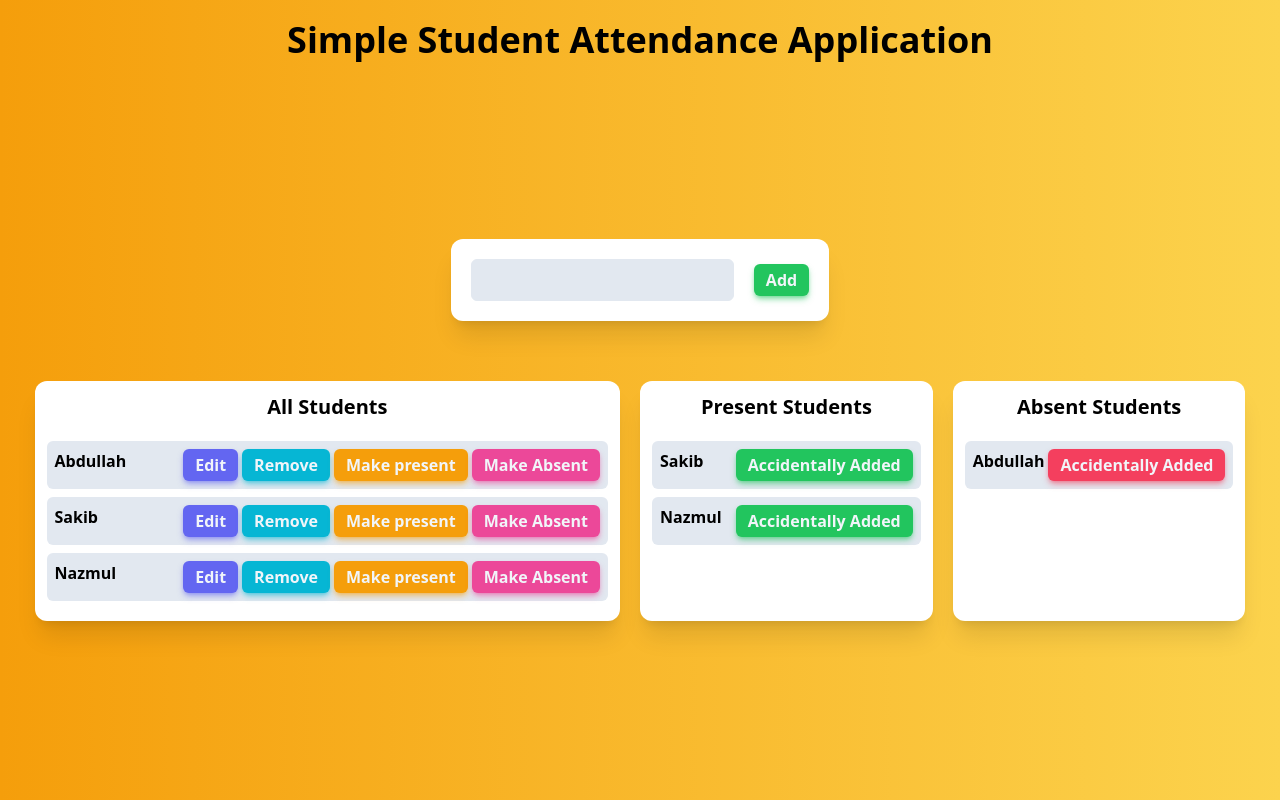
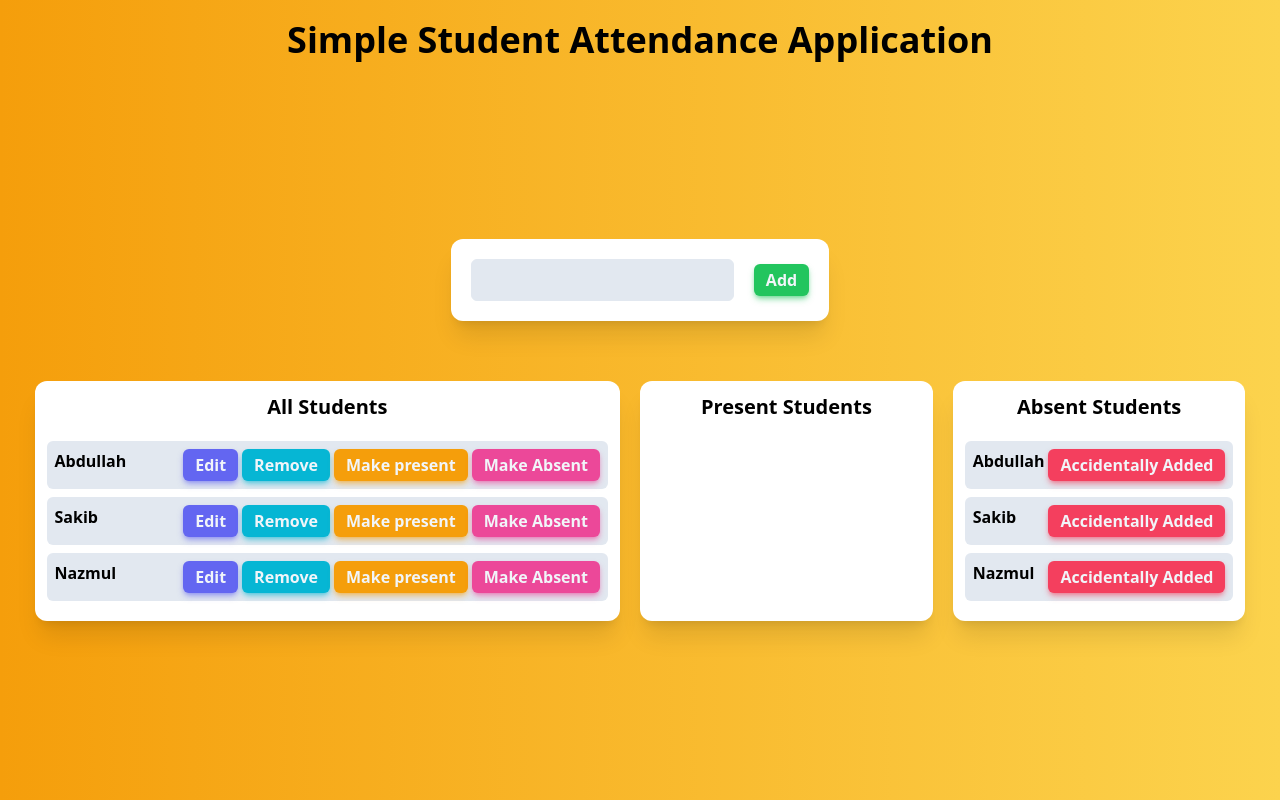
Before and after one commit to Nazmul1582/frontend-applications, a React (Create React App) app: page / in a window 1280 px wide. Built offline with nearby package versions, Linux system fonts and the light colour scheme; data requests are answered from the project's data file.

Commit message:
Student Attendance Application using Fetch API

```diff
--- a/src/components/AllStudents.js
+++ b/src/components/AllStudents.js
@@ -24,34 +24,15 @@ export default function AllStudents({ states }) {
     }).then(() => getStudents());
   };
 
-  const makePresentStudent = (studentId) => {
-    const singleStudent = students.find((student) => student.id === studentId);
-    if (singleStudent.isPresent === true || singleStudent.isPresent === false) {
-      alert(`${singleStudent.name} is already in a list`);
+  const attendanceHandler = (studentId, value) => {
+    const student = students.find((student) => (student.id = studentId));
+    if (student.isPresent !== "") {
+      alert(`${student.name} is already in a list!`);
       return;
     }
-
     fetch(`http://localhost:5000/students/${studentId}`, {
       method: "PATCH",
-      body: JSON.stringify({
-        isPresent: true,
-      }),
-      headers: {
-        "Content-Type": "application/json; charset=UTF-8",
-      },
-    }).then(() => getStudents());
-  };
-
-  const makeAbsentStudent = (studentId) => {
-    const singleStudent = students.find((student) => student.id === studentId);
-    if (singleStudent.isPresent === true || singleStudent.isPresent === false) {
-      alert(`${singleStudent.name} is already in a list`);
-      return;
-    }
-
-    fetch(`http://localhost:5000/students/${studentId}`, {
-      method: "PATCH",
-      body: JSON.stringify({ isPresent: false }),
+      body: JSON.stringify({ isPresent: value }),
       headers: {
         "Content-Type": "application/json; charset=UTF-8",
       },
@@ -85,13 +66,13 @@ export default function AllStudents({ states }) {
               Remove
             </button>
             <button
-              onClick={() => makePresentStudent(student.id)}
+              onClick={() => attendanceHandler(student.id, true)}
               className="btn  bg-amber-500 shadow-amber-500/50"
             >
               Make present
             </button>
             <button
-              onClick={() => makeAbsentStudent(student.id)}
+              onClick={() => attendanceHandler(student.id, false)}
               className="btn  bg-pink-500 shadow-pink-500/50"
             >
               Make Absent
--- a/src/components/InputArea.js
+++ b/src/components/InputArea.js
@@ -52,7 +52,7 @@ export default function InputArea({ states }) {
           alert("Please type a valid text!");
           return;
         }
-        editMode ? updateStudent(e) : createStudent(e);
+        editMode ? updateStudent() : createStudent();
       }}
       className="mb-10 bg-white shadow-xl p-5 rounded-xl text-center font-bold flex justify-center items-center gap-5"
     >
--- a/src/components/OutputArea.js
+++ b/src/components/OutputArea.js
@@ -8,15 +8,10 @@ export default function OutputArea({ states }) {
     const singleStudent = states.students.find(
       (student) => student.id === studentId
     );
-    if (singleStudent.isPresent) {
-      singleStudent.isPresent = false;
-    } else {
-      singleStudent.isPresent = true;
-    }
 
     fetch(`http://localhost:5000/students/${studentId}`, {
       method: "PATCH",
-      body: JSON.stringify(singleStudent),
+      body: JSON.stringify({ isPresent: !singleStudent.isPresent }),
       headers: {
         "Content-Type": "application/json; charset=UTF-8",
       },
--- a/src/db.json
+++ b/src/db.json
@@ -8,12 +8,12 @@
     {
       "id": "1679062882556",
       "name": "Sakib",
-      "isPresent": true
+      "isPresent": false
     },
     {
       "id": "1679065355236",
       "name": "Nazmul",
-      "isPresent": true
+      "isPresent": false
     }
   ]
 }
```
